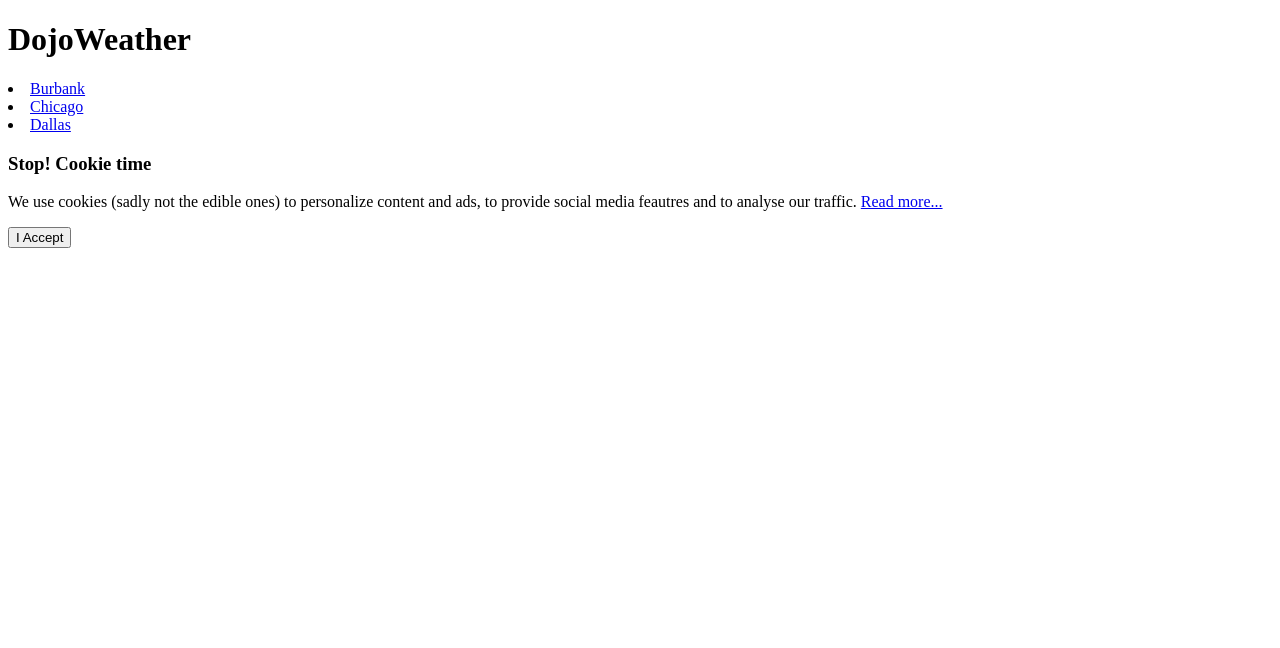
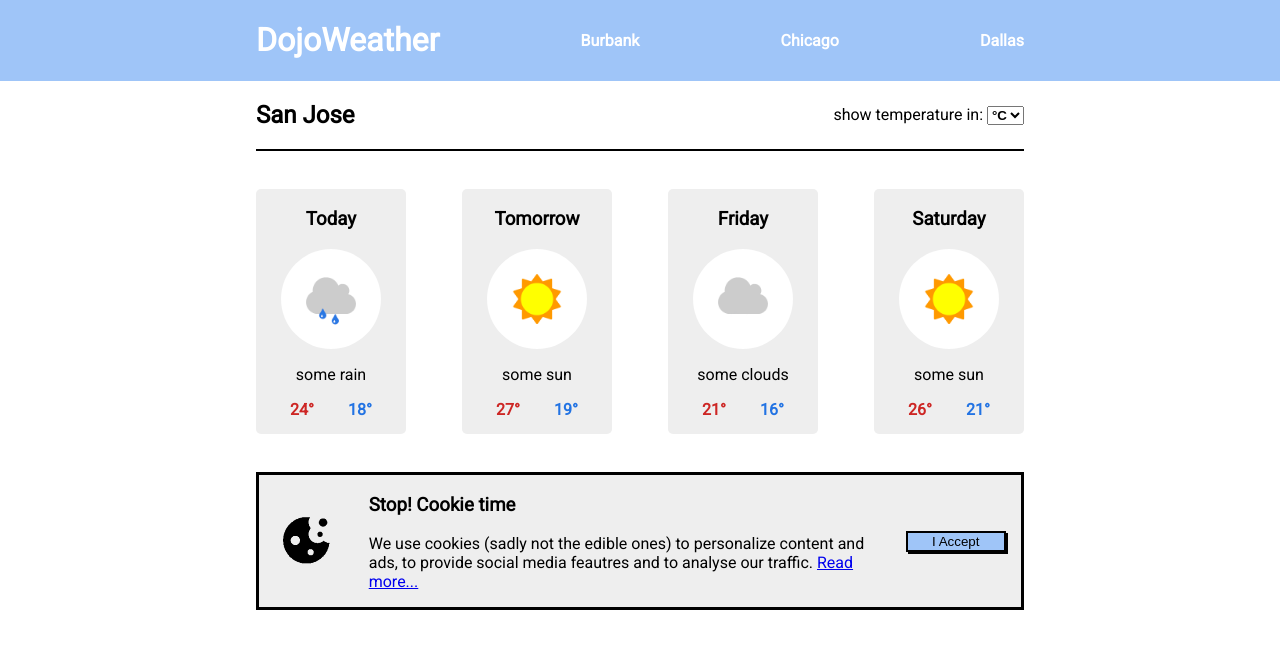
Before and after one commit to Nestordeveloper/DojoWeather, a plain HTML site: page index.html in a window 1280 px wide. Drawn offline with Linux system fonts and the light colour scheme.

Commit message:
Actividad DojoWeather - Completada

```diff
--- a/index.html
+++ b/index.html
@@ -3,48 +3,115 @@
 <head>
     <meta charset="UTF-8">
     <meta name="viewport" content="width=device-width, initial-scale=1.0">
+    <link rel="preconnect" href="https://fonts.googleapis.com">
+    <link rel="preconnect" href="https://fonts.gstatic.com" crossorigin>
+    <link href="https://fonts.googleapis.com/css2?family=Roboto&display=swap" rel="stylesheet">
     <link rel="stylesheet" href="./styles/styles.css">
-    <script src="./scripts/index.js"></script>
     <title>DojoWeather</title>
 </head>
 <body>
-    <div class="main-container">
+        <div class="nav-container">
             <div class="nav">
                 <h1>DojoWeather</h1>
-            <li><a href="*">Burbank</a></li>
-            <li><a href="*">Chicago</a></li>
-            <li><a href="*">Dallas</a></li>
+                <li><a onclick="showMessage(this)" class="link-nav">Burbank</a></li>
+                <li><a onclick="showMessage(this)" class="link-nav">Chicago</a></li>
+                <li><a onclick="showMessage(this)" class="link-nav">Dallas</a></li>
             </div>
+        </div>
+        <div class="main-container">
             <div class="location">
-
+                <div class="current-location">
+                    <div>
+                        <h2>San Jose</h2>
                     </div>
-        <div>
-            <div>
-
+                    <div class="change-scale">
+                        <span>show temperature in:</span>
+                        <select onchange="changeTemperature(this)" class="temperature">
+                            <option value="celsius">°C</option>
+                            <option value="fahrenheit">°F</option>
+                        </select>
                     </div>
-            <div>
-
                 </div>
-            <div>
-
             </div>
-            <div>
-
+            <div class="weather-info">
+                <div class="card-day">
+                    <div class="primary-content">
+                        <h3>Today</h3>
+                        <img class="logo-tiempo" src="./assets/some_rain.png" alt="Imagenes de representaciones del tiempo">
+                        <p>some rain</p>
+                    </div>
+                    <div class="scale">
+                        <div class="max">
+                            <span>24</span>°
+                        </div>
+                        <div class="min">
+                            <span>18</span>°
+                        </div>
+                    </div>
+                </div>
+                <div class="card-day">
+                    <div class="primary-content">
+                        <h3>Tomorrow</h3>
+                        <img class="logo-tiempo" src="./assets/some_sun.png" alt="Imagenes de representaciones del tiempo">
+                        <p>some sun</p>
+                    </div>
+                    <div class="scale">
+                        <div class="max">
+                            <span>27</span>°
+                        </div>
+                        <div class="min">
+                            <span>19</span>°
+                        </div>
+                    </div>
+                </div>
+                <div class="card-day">
+                    <div class="primary-content">
+                        <h3>Friday</h3>
+                        <img class="logo-tiempo" src="./assets/some_clouds.png" alt="Imagenes de representaciones del tiempo">
+                        <p>some clouds</p>
+                    </div>
+                    <div class="scale">
+                        <div class="max">
+                            <span>21</span>°
+                        </div>
+                        <div class="min">
+                            <span>16</span>°
+                        </div>
+                    </div>
+                </div>
+                <div class="card-day">
+                    <div class="primary-content">
+                        <h3>Saturday</h3>
+                        <img class="logo-tiempo" src="./assets/some_sun.png" alt="Imagenes de representaciones del tiempo">
+                        <p>some sun</p>
+                    </div>
+                    <div class="scale">
+                        <div class="max">
+                            <span>26</span>°
+                        </div>
+                        <div class="min">
+                            <span>21</span>°
+                        </div>
+                    </div>
                 </div>
             </div>
         </div>
     <div class="container-cookies">
         <div class="cookies">
-            <div class="title-cookies">
-                <h3>Stop! Cookie time</h3>
+            <div class="logo-cookies">
+                <img src="./assets/cookie.png" alt="Imagen de cookies">
             </div>
             <div class="content">
+                <h3>Stop! Cookie time</h3>
                 <p>We use cookies (sadly not the edible ones) to personalize content and ads, to provide social media feautres and
-                    to analyse our traffic. <a href="*">Read more...</a>
+                    to analyse our traffic. <a href="#">Read more...</a>
                 </p>
-                <button class="acept-cookies">I Accept</button>
+            </div>
+            <div class="btn-cookies">
+                <button onclick="acceptCookies(this)" class="accept-cookies">I Accept</button>
             </div>
         </div>
     </div>
+    <script src="./scripts/index.js"></script>
 </body>
 </html>
--- a/scripts/index.js
+++ b/scripts/index.js
@@ -0,0 +1,29 @@
+function showMessage(element){
+    alert('Loading weather report...')
+};
+
+function changeTemperature(element) {
+    let option = element.value;
+    let temperatureSpans = document.querySelectorAll('.max > span, .min > span');
+    console.log(temperatureSpans);
+
+    if (option === 'fahrenheit') {
+        for (let i = 0; i < temperatureSpans.length; i++) {
+            let temperatureText = temperatureSpans[i].innerText;
+            let temperatureValue = (parseFloat(temperatureText) * 1.8) + 32;
+            temperatureSpans[i].innerText = Math.round(temperatureValue);
+        }
+    } else {
+        for (let i = 0; i < temperatureSpans.length; i++) {
+            let temperatureText = temperatureSpans[i].innerText;
+            let temperatureValue = (parseFloat(temperatureText) - 32) / 1.8;
+            temperatureSpans[i].innerText = Math.round(temperatureValue);
+        }
+    }
+}
+
+
+function acceptCookies(element){
+    let cookie = element.closest('.container-cookies');
+    cookie.classList.add('hide');
+};
--- a/styles/styles.css
+++ b/styles/styles.css
@@ -0,0 +1,112 @@
+body{
+    margin: 0;
+    padding: 0;
+    font-family: 'Roboto', sans-serif;
+}
+li {
+    list-style: none;
+}
+h1 {
+    color: white;
+    font-weight: bold;
+}
+.link-nav {
+    text-decoration: none;
+    color: white;
+    font-weight: bold;
+}
+.main-container {
+    margin: 0 20% 0 20%;
+}
+.nav-container {
+    background-color: #9fc5f8;
+}
+.nav {
+    display: flex;
+    justify-content: space-between;
+    align-items: center;
+    margin: 0 20% 0 20%;
+}
+.current-location {
+    display: flex;
+    align-items: center;
+    justify-content: space-between;
+    border-bottom: 2px black solid;
+}
+.weather-info {
+    display: flex;
+    justify-content: space-between;
+    margin: 5% 0 5% 0;
+}
+.card-day {
+    background-color: #eeeeee;
+    width: 150px;
+    border-radius: 5px;
+    margin: 0 5% 0 0;
+}
+.card-day:last-child {
+    margin: 0;
+}
+.primary-content {
+    display: flex;
+    flex-direction: column;
+    align-items: center;
+}
+.logo-tiempo {
+    width: 100px;
+    border-radius: 50%;
+}
+.change-temperature {
+    display: flex;
+    justify-content: space-evenly;
+    align-items: center;
+}
+.temperature {
+    font-weight: bold;
+}
+.scale {
+    display: flex;
+    justify-content: space-evenly;
+    align-items: center;
+    font-weight: bold;
+}
+.max {
+    color: #cd2624;
+    padding-bottom: 10%;
+}
+.min {
+    color: #2273e3;
+    padding-bottom: 10%;
+}
+
+.container-cookies {
+    display: flexbox;
+    margin: 0 20% 0 20%;
+    border: 3px solid black;
+    background-color: #eeeeee;
+}
+.cookies {
+    display: flex;
+    align-items: center;
+}
+.logo-cookies {
+    padding: 0 2%;
+}
+.content {
+    display: flexbox;
+    padding: 0 2%;
+}
+.btn-cookies {
+    padding: 0 2%;
+}
+.accept-cookies {
+    cursor: pointer;
+    width: 100px;
+    background-color: #9fc5f8;
+    border: 2px solid black;
+    box-shadow: 2px 2px 0px 0px rgba(0,0,0,1);
+}
+/* Ocultar el container de cookies */
+.hide {
+    display: none;
+}
```
Lines whose indentation alone changed are shown as unchanged.
